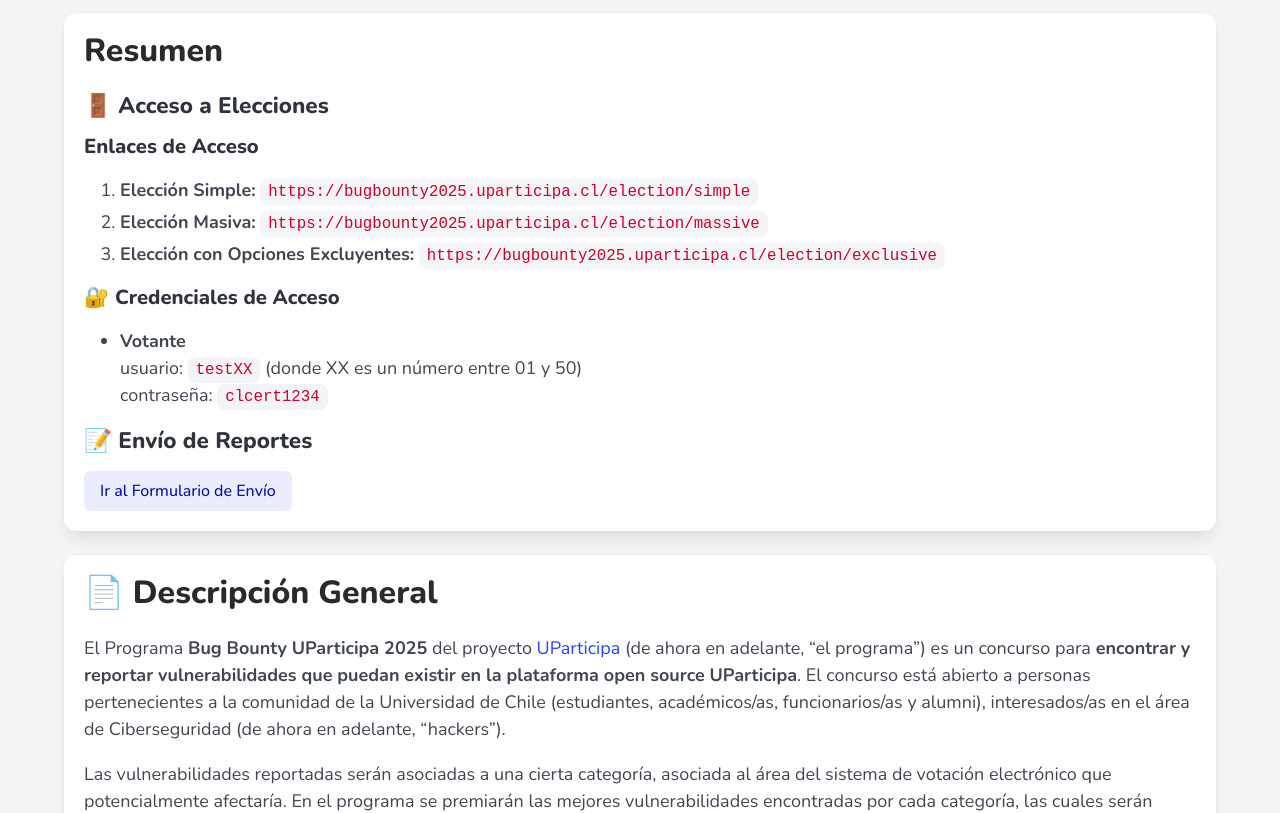
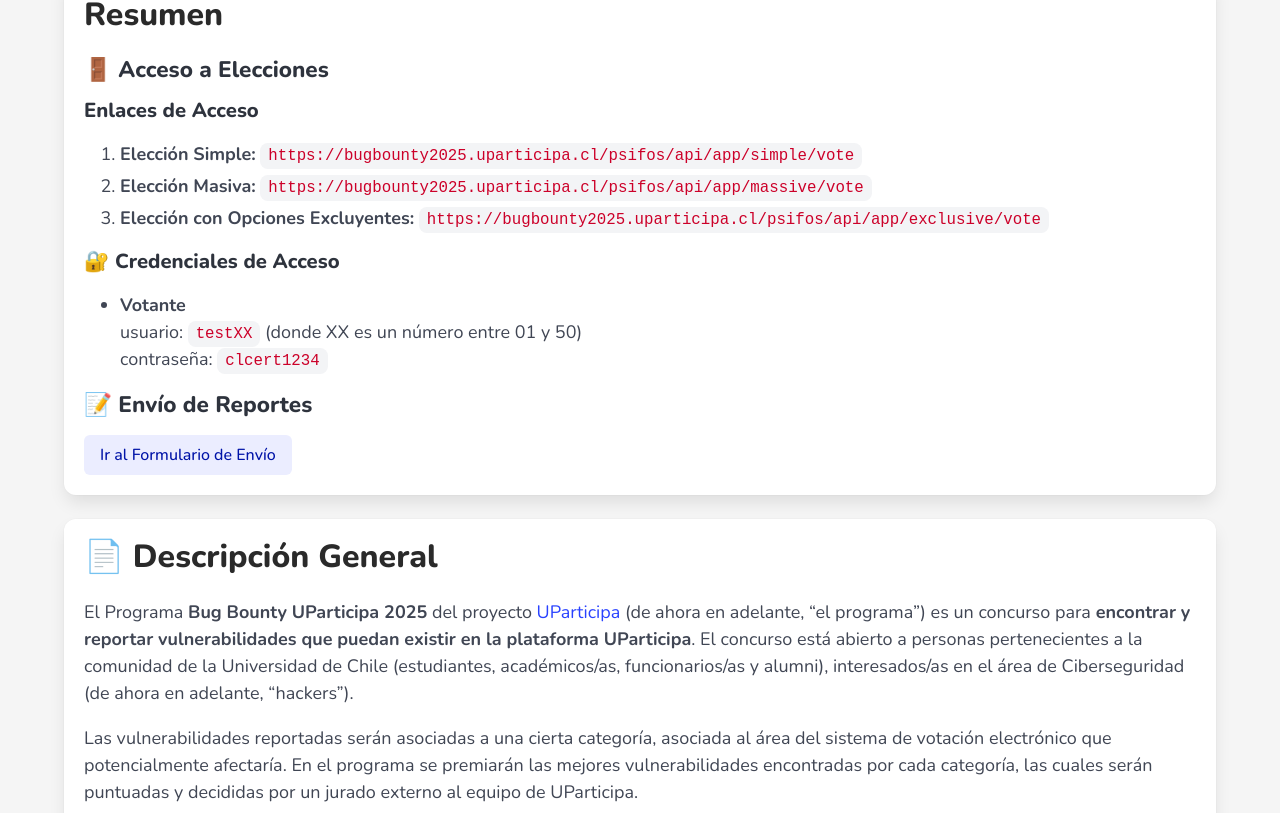
Before and after one commit to clcert/uparticipa-home, a Next.js app: page /bug-bounty-2025 in a window 1280 px wide. Shown: the part 907-1720 px from the top of the page. Built offline with nearby package versions, Linux system fonts and the light colour scheme.

Commit message:
update bug bounty page

```diff
--- a/src/app/bug-bounty-2025/page.tsx
+++ b/src/app/bug-bounty-2025/page.tsx
@@ -31,7 +31,7 @@ export default function BugBounty2025() {
                                     <li><a href="#cats-title">Categorías de Vulnerabilidades</a></li>
                                     <li><a href="#reports-title">Envío de Reportes</a></li>
                                     <li><a href="#ceremony-title">Ceremonia de Premiación</a></li>
-                                    <li><a href="#source-code-title">Código Fuente</a></li>
+                                    {/* <li><a href="#source-code-title">Código Fuente</a></li> */}
                                     <li><a href="#terms-title">Términos y Condiciones</a></li>
                                     <li><a href="#sponsors-title">Patrocinadores</a></li>
                                     <li><a href="#sponsors-title">Contacto</a></li>
@@ -51,7 +51,7 @@ export default function BugBounty2025() {
                                     <a className="button is-small" href="#cats-title">Categorías</a>
                                     <a className="button is-small" href="#reports-title">Reportes</a>
                                     <a className="button is-small" href="#ceremony-title">Ceremonia</a>
-                                    <a className="button is-small" href="#source-code-title">Código</a>
+                                    {/* <a className="button is-small" href="#source-code-title">Código</a> */}
                                     <a className="button is-small" href="#terms-title">Términos</a>
                                     <a className="button is-small" href="#sponsors-title">Patrocinadores</a>
                                     <a className="button is-small" href="#sponsors-title">Contacto</a>
@@ -71,9 +71,9 @@ export default function BugBounty2025() {
                         <h4 className="is-5">🚪 Acceso a Elecciones</h4>
                         <h5 className="is-6">Enlaces de Acceso</h5>
                         <ol>
-                            <li><b>Elección Simple:</b> <a href="https://bugbounty2025.uparticipa.cl/election/simple" target="_blank"><code>https://bugbounty2025.uparticipa.cl/election/simple</code></a></li>
-                            <li><b>Elección Masiva:</b> <a href="https://bugbounty2025.uparticipa.cl/election/massive" target="_blank"><code>https://bugbounty2025.uparticipa.cl/election/massive</code></a></li>
-                            <li><b>Elección con Opciones Excluyentes:</b> <a href="https://bugbounty2025.uparticipa.cl/election/exclusive" target="_blank"><code>https://bugbounty2025.uparticipa.cl/election/exclusive</code></a></li>
+                            <li><b>Elección Simple:</b> <a href="https://bugbounty2025.uparticipa.cl/psifos/api/app/simple/vote" target="_blank"><code>https://bugbounty2025.uparticipa.cl/psifos/api/app/simple/vote</code></a></li>
+                            <li><b>Elección Masiva:</b> <a href="https://bugbounty2025.uparticipa.cl/psifos/api/app/massive/vote" target="_blank"><code>https://bugbounty2025.uparticipa.cl/psifos/api/app/massive/vote</code></a></li>
+                            <li><b>Elección con Opciones Excluyentes:</b> <a href="https://bugbounty2025.uparticipa.cl/psifos/api/app/exclusive/vote" target="_blank"><code>https://bugbounty2025.uparticipa.cl/psifos/api/app/exclusive/vote</code></a></li>
                         </ol>
                         <h5 className="is-6">🔐 Credenciales de Acceso</h5>
                         <ul>
@@ -93,7 +93,7 @@ export default function BugBounty2025() {
                             El Programa <span className="has-text-weight-bold">Bug Bounty UParticipa 2025</span> del proyecto <a href="https://uparticipa.cl" target="_blank">UParticipa</a> (de ahora
                             en adelante, “el programa”) es un concurso para
                             <span className="has-text-weight-bold"> encontrar y reportar
-                                vulnerabilidades que puedan existir en la plataforma open source
+                                vulnerabilidades que puedan existir en la plataforma
                                 UParticipa</span>.
                             El concurso está abierto a
                             personas pertenecientes a la comunidad de la Universidad de
@@ -184,9 +184,9 @@ export default function BugBounty2025() {
                             El acceso a las elecciones desplegadas están disponible en los siguientes enlaces:
                             </p>
                             <ol>
-                                <li><b><a href="#" target="_blank">Elección Simple</a></b></li>
-                                <li><b><a href="#" target="_blank">Elección Masiva</a></b></li>
-                                <li><b><a href="#" target="_blank">Elección con Opciones Excluyentes</a></b></li>
+                                <li><b><a href="https://bugbounty2025.uparticipa.cl/psifos/api/app/simple/vote" target="_blank">Elección Simple</a></b></li>
+                                <li><b><a href="https://bugbounty2025.uparticipa.cl/psifos/api/app/massive/vote" target="_blank">Elección Masiva</a></b></li>
+                                <li><b><a href="https://bugbounty2025.uparticipa.cl/psifos/api/app/exclusive/vote" target="_blank">Elección con Opciones Excluyentes</a></b></li>
                             </ol>
                         </div>
                     </div>
@@ -198,13 +198,13 @@ export default function BugBounty2025() {
                         <div className="">
                             <div className="mb-2">
                                 <div className="notification is-info" role="note">
-                                    <p><strong>INICIO:</strong> miércoles 22 de octubre a las 09:00 h</p>
+                                    <p><strong>INICIO:</strong> miércoles 27 de octubre a las 09:00 h</p>
                                     <p><strong>FIN:</strong> viernes 30 de noviembre a las 17:00 h</p>
                                 </div>
                             </div>
                             <div className="mt-2">
                                 <div className="notification is-info" role="note">
-                                    <strong>CHARLA DE LANZAMIENTO (online):</strong> jueves 23 de
+                                    <strong>CHARLA DE LANZAMIENTO (online):</strong> jueves 28 de
                                     octubre a las 16:30 h
                                 </div>
                             </div>
@@ -309,7 +309,7 @@ export default function BugBounty2025() {
                         </p>
                     </div>
 
-                    <div
+                    {/* <div
                         className="box"
                         role="region"
                         aria-labelledby="source-code-title"
@@ -327,7 +327,7 @@ export default function BugBounty2025() {
                             <li><a href="https://github.com/clcert/psifos-backend-info" target="_blank">Psifos Voting Backend Informativo</a></li>
                         </ul>
 
-                    </div>
+                    </div> */}
 
                     <div className="box" role="region" aria-labelledby="terms-title">
                         <h3 id="terms-title" className="title is-4">
```
